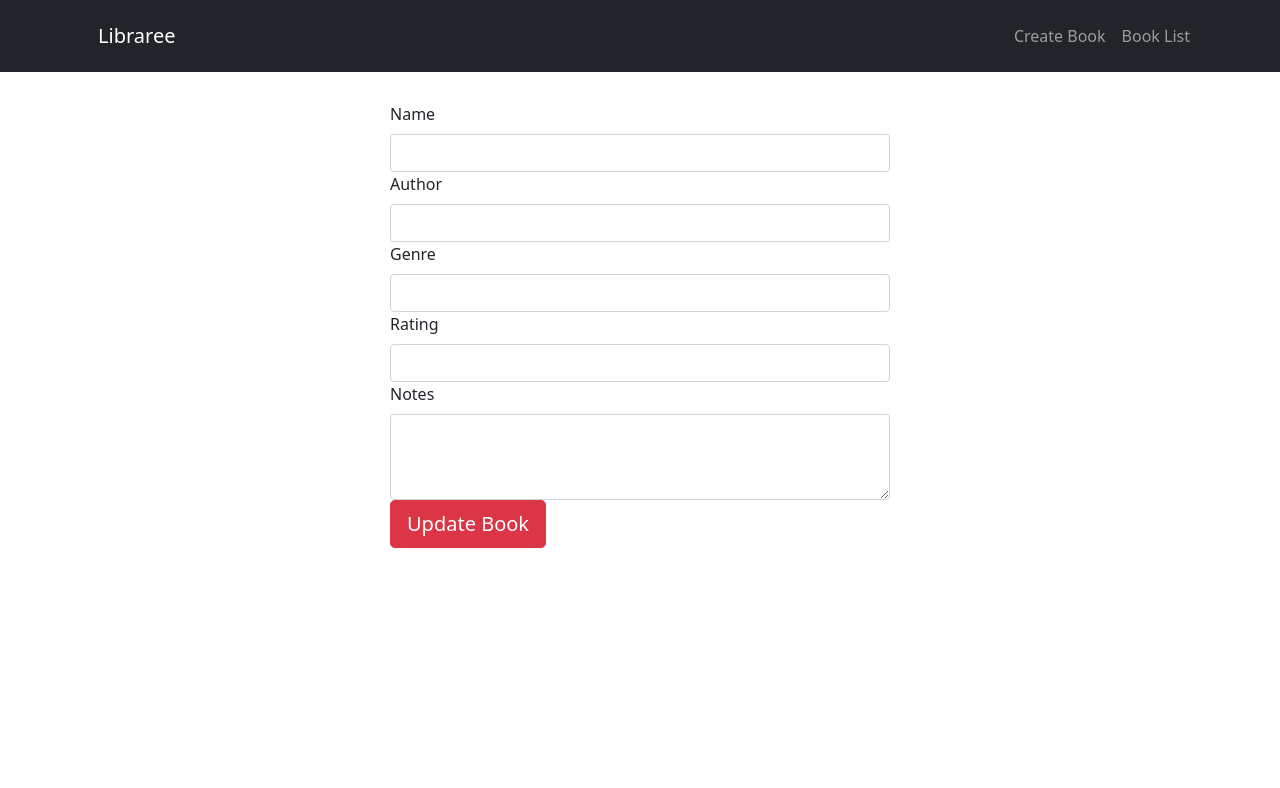
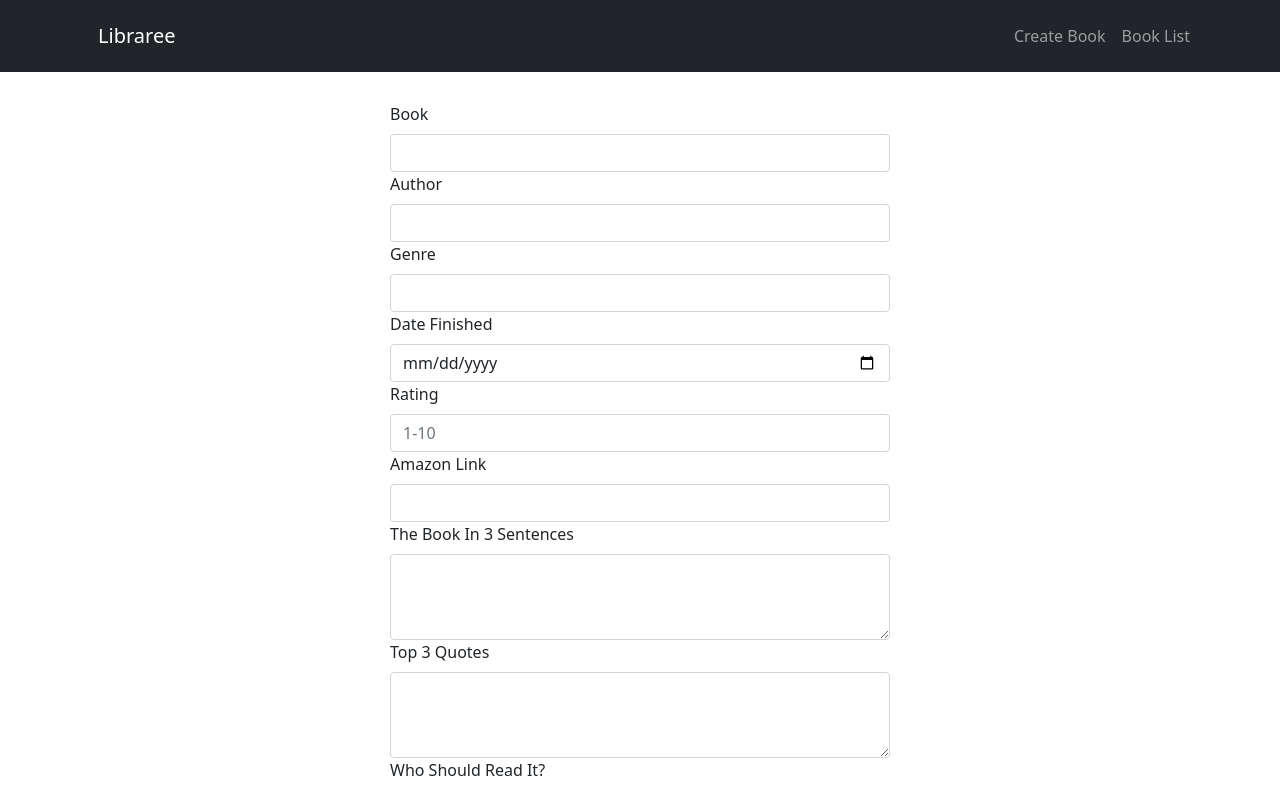
Before and after one commit to bingr001/librareeapp, a React (Create React App) app: page /edit-book/1 in a window 1280 px wide. Shown: the top 788 px of the page. Built offline with nearby package versions, Linux system fonts and the light colour scheme; no server answers.

Commit message:
added all note areas for edit comonent

```diff
--- a/src/components/edit-book.component.js
+++ b/src/components/edit-book.component.js
@@ -11,7 +11,12 @@ export default class EditBook extends Component {
     this.onChangeBookName = this.onChangeBookName.bind(this);
     this.onChangeBookAuthor = this.onChangeBookAuthor.bind(this);
     this.onChangeBookGenre = this.onChangeBookGenre.bind(this);
+    this.onChangeBookDate = this.onChangeBookDate.bind(this);
     this.onChangeBookRating = this.onChangeBookRating.bind(this);
+    this.onChangeBookAmazonLink = this.onChangeBookAmazonLink.bind(this);
+    this.onChangeBookSentences = this.onChangeBookSentences.bind(this);
+    this.onChangeBookQuotes = this.onChangeBookQuotes.bind(this);
+    this.onChangeBookWhoShouldRead = this.onChangeBookWhoShouldRead.bind(this);
     this.onChangeBookNotes = this.onChangeBookNotes.bind(this);
     this.onSubmit = this.onSubmit.bind(this);
 
@@ -71,6 +76,26 @@ export default class EditBook extends Component {
     this.setState({ notes: e.target.value })
   }
 
+  onChangeBookSentences(e) {
+    this.setState({ sentences: e.target.value })
+  }
+
+  onChangeBookQuotes(e) {
+    this.setState({ quotes: e.target.value })
+  }
+
+  onChangeBookWhoShouldRead(e) {
+    this.setState({ whoshouldread: e.target.value })
+  }
+
+  onChangeBookAmazonLink(e) {
+    this.setState({ amazonlink: e.target.value })
+  }
+
+  onChangeBookDate(e) {
+    this.setState({ date: e.target.value })
+  }
+
   onSubmit(e) {
     e.preventDefault()
 
@@ -78,7 +103,12 @@ export default class EditBook extends Component {
       name: this.state.name,
       author: this.state.author,
       genre: this.state.genre,
+      date: this.state.date,
       rating: this.state.rating,
+      amazonlink: this.state.amazonlink,
+      sentences: this.state.sentences,
+      quotes: this.state.quotes,
+      whoshouldread: this.state.whoshouldread,
       notes: this.state.notes
     };
 
@@ -98,8 +128,8 @@ export default class EditBook extends Component {
   render() {
     return (<div className="form-wrapper">
       <Form onSubmit={this.onSubmit}>
-        <Form.Group controlId="Name">
-          <Form.Label>Name</Form.Label>
+      <Form.Group controlId="Name">
+          <Form.Label>Book</Form.Label>
           <Form.Control type="text" value={this.state.name} onChange={this.onChangeBookName} />
         </Form.Group>
 
@@ -113,14 +143,39 @@ export default class EditBook extends Component {
           <Form.Control type="text" value={this.state.genre} onChange={this.onChangeBookGenre} />
         </Form.Group>
 
+        <Form.Group controlId="Date">
+          <Form.Label>Date Finished</Form.Label>
+          <Form.Control rows={3} type="date" value={this.state.date} onChange={this.onChangeBookDate} />
+        </Form.Group>
+
         <Form.Group controlId="Rating">
           <Form.Label>Rating</Form.Label>
-          <Form.Control type="number" value={this.state.rating} onChange={this.onChangeBookRating} />
+          <Form.Control type="number" value={this.state.rating} onChange={this.onChangeBookRating}  placeholder="1-10"/>
+        </Form.Group>
+
+        <Form.Group controlId="AmazonLink">
+          <Form.Label>Amazon Link</Form.Label>
+          <Form.Control type="text" value={this.state.amazonlink} onChange={this.onChangeBookAmazonLink} />
+        </Form.Group>
+
+        <Form.Group controlId="Sentences">
+          <Form.Label>The Book In 3 Sentences</Form.Label>
+          <Form.Control as="textarea" rows={3} type="text" value={this.state.sentences} onChange={this.onChangeBookSentences} />
+        </Form.Group>
+
+        <Form.Group controlId="Quotes">
+          <Form.Label>Top 3 Quotes</Form.Label>
+          <Form.Control as="textarea" rows={3} type="text" value={this.state.quotes} onChange={this.onChangeBookQuotes} />
+        </Form.Group>
+
+        <Form.Group controlId="WhoShouldRead">
+          <Form.Label>Who Should Read It?</Form.Label>
+          <Form.Control as="textarea" rows={3} type="text" value={this.state.whoshouldread} onChange={this.onChangeBookWhoShouldRead} />
         </Form.Group>
 
         <Form.Group controlId="Notes">
-          <Form.Label>Notes</Form.Label>
-          <Form.Control as="textarea" rows={3} type="text" value={this.state.notes} onChange={this.onChangeBookNotes} />
+          <Form.Label>Notes </Form.Label>
+          <Form.Control as="textarea" rows={5} type="text" value={this.state.notes} onChange={this.onChangeBookNotes} />
         </Form.Group>
 
         <Button variant="danger" size="lg" block="block" type="submit">
```
